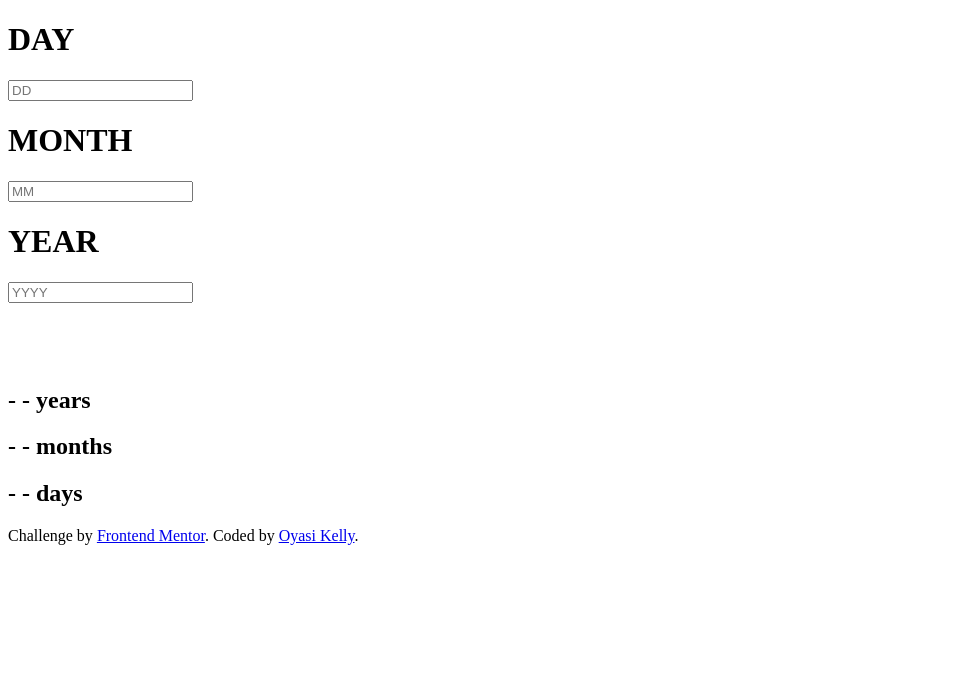
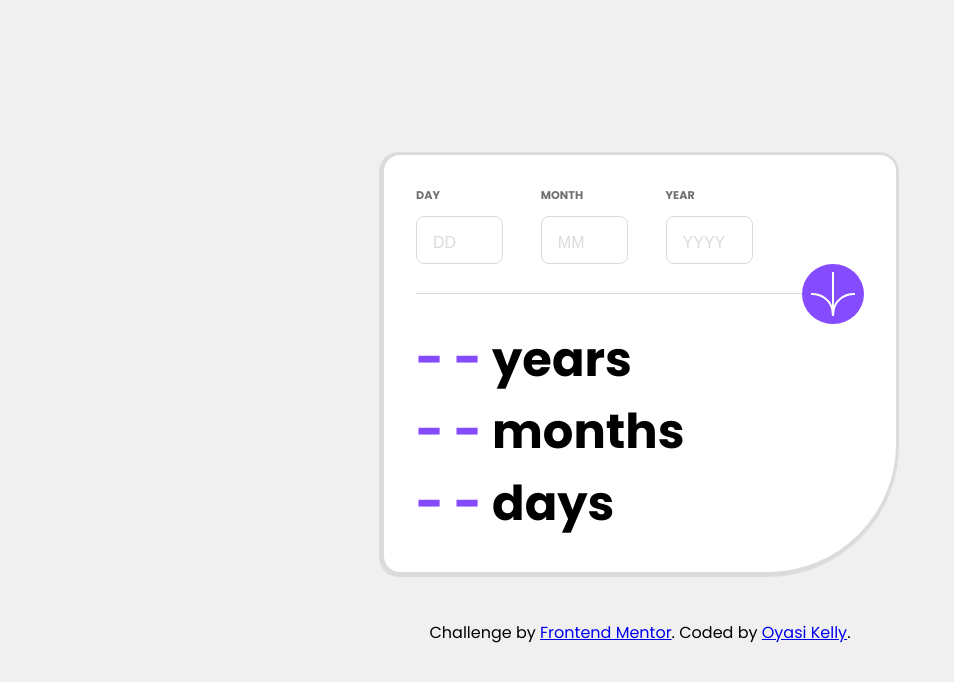
Before and after one commit to Oyasikelly/age-calculator-app-main-1-, a plain HTML site: page index.html in a window 1280 px wide. Shown: the whole page, without its empty margins (0-954 px from the left). Drawn offline with Linux system fonts and the light colour scheme.

Commit message:
Update index.html

```diff
--- a/index.html
+++ b/index.html
@@ -13,9 +13,9 @@
     />
 
     <title>Frontend Mentor | Age calculator app</title>
-    <link rel="stylesheet" href="/CSS STYLES/general.css" />
-    <link rel="stylesheet" href="/CSS STYLES/DateTabe.css" />
-    <link rel="stylesheet" href="/CSS STYLES/content.css" />
+    <link rel="stylesheet" href="general.css" />
+    <link rel="stylesheet" href="DateTabe.css" />
+    <link rel="stylesheet" href="content.css" />
     <link rel="preconnect" href="https://fonts.googleapis.com" />
     <link rel="preconnect" href="https://fonts.gstatic.com" crossorigin />
     <link
```
